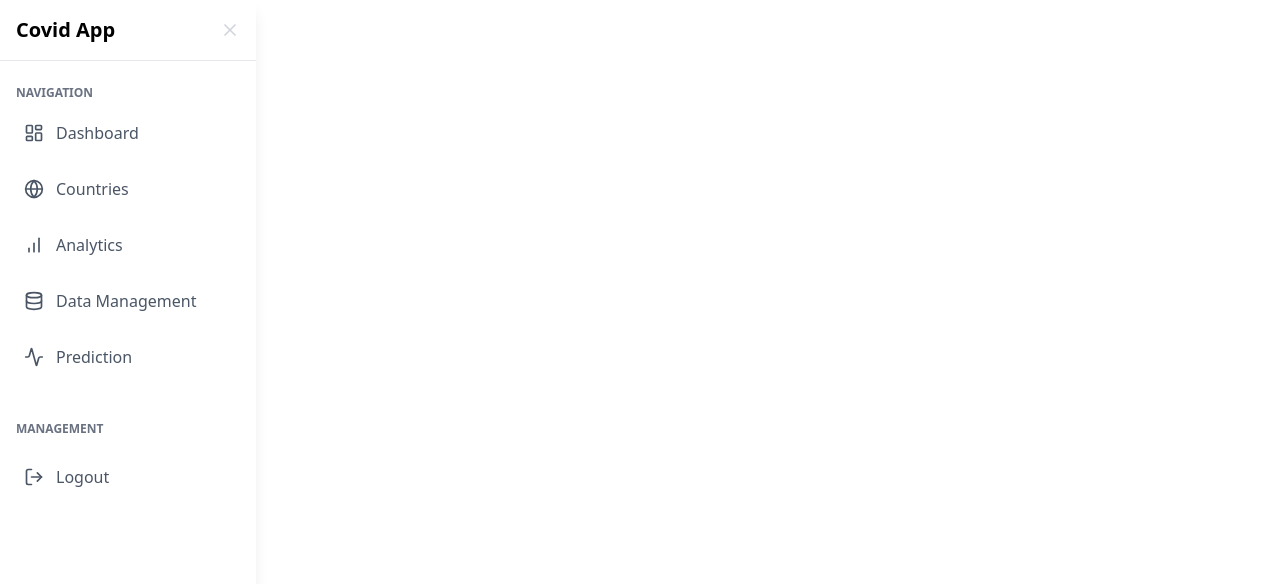
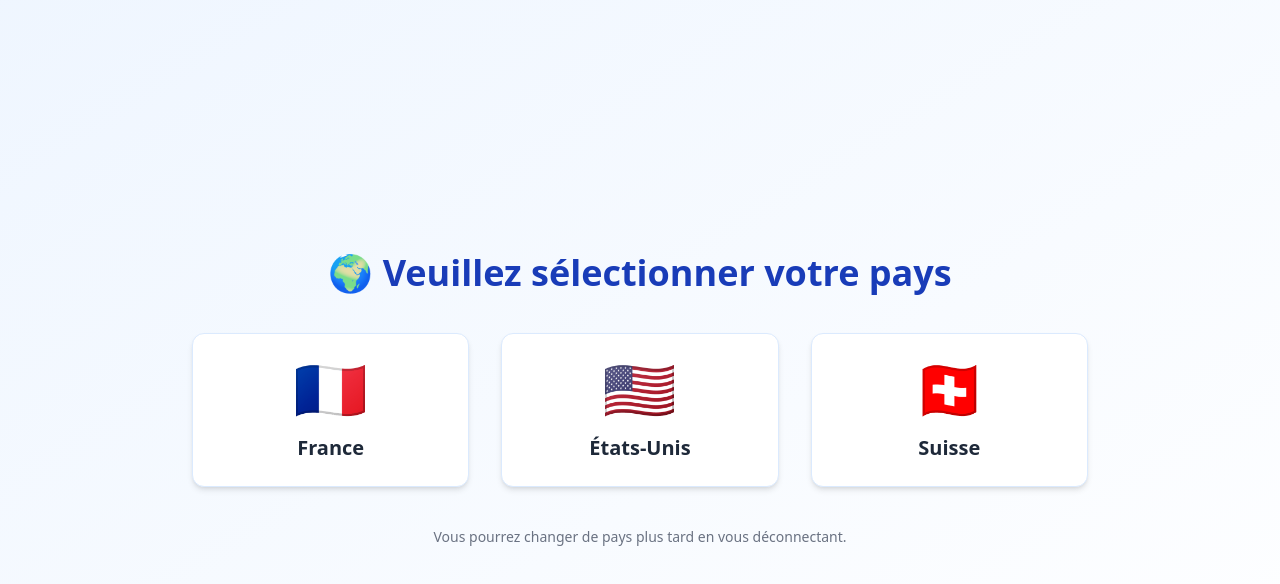
Before and after one commit to mohdulo/BvIsOn, a React (Vite) app in the folder Client/: page /select-country in a window 1280 px wide. Shown: the top 584 px of the page. Built offline with nearby package versions, Linux system fonts and the light colour scheme.

Commit message:
🔒 Country-based access control: conditional sidebar menu rendering based on selected country (France, USA, Switzerland)

```diff
--- a/Client/src/App.tsx
+++ b/Client/src/App.tsx
@@ -1,39 +1,52 @@
 import React, { useState } from 'react';
-import { BrowserRouter as Router, Routes, Route } from 'react-router-dom';
+import { BrowserRouter as Router, Routes, Route, Navigate } from 'react-router-dom';
 import Sidebar from './components/Sidebar';
 import Dashboard from './pages/Dashboard';
 import Countries from './pages/Countries';
 import CountryDetail from './pages/CountryDetail';
 import Analytics from './pages/Analytics';
 import Prediction from './pages/prediction';
-// import DataManagement from './pages/DataManagement';
-// import PredictionForm from "./components/PredictionForm";
-import MetricsTable from "./components/MetricsTable";
+import MetricsTable from './components/MetricsTable';
+import CountrySelector from './pages/countrySelector'; // À créer
+import { CountryContext, countryList } from './contexts/CountryContext';
 
-const App: React.FC = () => {
+const AppContent: React.FC = () => {
   const [sidebarExpanded, setSidebarExpanded] = useState(true);
+  const handleSidebarToggle = (expanded: boolean) => setSidebarExpanded(expanded);
 
-  const handleSidebarToggle = (expanded: boolean) => {
-    setSidebarExpanded(expanded);
-  };
+  const countryCode = localStorage.getItem("country") as keyof typeof countryList | null;
+
+  if (!countryCode || !countryList[countryCode]) {
+    return <Navigate to="/select-country" replace />;
+  }
+
+  const country = countryList[countryCode];
 
   return (
-    <>
-      <Router>
+    <CountryContext.Provider value={country}>
       <Sidebar expanded={sidebarExpanded} onToggle={handleSidebarToggle} />
       <div className={`main-content ${sidebarExpanded ? 'expanded' : 'collapsed'}`}>
         <Routes>
           <Route path="/" element={<Dashboard />} />
           <Route path="/countries" element={<Countries />} />
           <Route path="/countries/:countryId" element={<CountryDetail />} />
-            <Route path="/analytics" element={<Analytics />} />
-            {/* <Route path="/data-management" element={<DataManagement />} /> */}
-            <Route path="/prediction" element={<Prediction />} /> {/* ✅ ajout ici */}
+          {country.features.analytics && <Route path="/analytics" element={<Analytics />} />}
+          <Route path="/prediction" element={<Prediction />} />
           <Route path="/metrics-table" element={<MetricsTable />} />
         </Routes>
       </div>
+    </CountryContext.Provider>
+  );
+};
+
+const App: React.FC = () => {
+  return (
+    <Router>
+      <Routes>
+        <Route path="/select-country" element={<CountrySelector />} />
+        <Route path="/*" element={<AppContent />} />
+      </Routes>
     </Router>
-    </>
   );
 };
 
--- a/Client/src/components/Sidebar.tsx
+++ b/Client/src/components/Sidebar.tsx
@@ -1,6 +1,4 @@
 import React, { useState, useEffect } from 'react';
-
-
 import SidebarLink from './SidebarLink';
 import {
   LayoutDashboard,
@@ -12,14 +10,21 @@ import {
   X,
   Activity
 } from 'lucide-react';
+import { useCountry } from '../contexts/CountryContext'; // ✅ ajout
 
 interface SidebarProps {
   expanded?: boolean;
   onToggle?: (expanded: boolean) => void;
 }
 
+const handleLogout = () => {
+  localStorage.removeItem("country");
+  window.location.href = "/select-country";
+};
+
 const Sidebar: React.FC<SidebarProps> = ({ onToggle }) => {
   const [expanded, setExpanded] = useState(true);
+  const country = useCountry(); // ✅ récupération du pays sélectionné
 
   const toggleSidebar = () => {
     const newExpanded = !expanded;
@@ -29,7 +34,6 @@ const Sidebar: React.FC<SidebarProps> = ({ onToggle }) => {
     }
   };
 
-  // Set initial state when component mounts
   useEffect(() => {
     if (onToggle) {
       onToggle(expanded);
@@ -37,23 +41,14 @@ const Sidebar: React.FC<SidebarProps> = ({ onToggle }) => {
   }, []);
 
   return (
-    <div
-      className={`${
+    <div className={`${
       expanded ? 'w-64' : 'w-20'
-      } h-screen bg-white text-black transition-all duration-300 fixed left-0 top-0 z-50 shadow-lg`}
-    >
+    } h-screen bg-white text-black transition-all duration-300 fixed left-0 top-0 z-50 shadow-lg`}>
       <div className="flex items-center justify-between p-4 border-b border-gray-200">
-        {expanded ? (
-          <div className="flex items-center space-x-3">
+        {expanded && (
           <h1 className="text-xl font-semibold">Covid App</h1>
-          </div>
-        ) : (
-         null
         )}
-        <button
-          onClick={toggleSidebar}
-          className="text-gray-300"
-        >
+        <button onClick={toggleSidebar} className="text-gray-300">
           {expanded ? <X size={20} /> : <Menu size={20} />}
         </button>
       </div>
@@ -66,30 +61,47 @@ const Sidebar: React.FC<SidebarProps> = ({ onToggle }) => {
         )}
         <nav>
           <ul className="space-y-2 px-2">
+            {/* 🇺🇸 et 🇫🇷 → dashboard visible */}
+            {(country.code === "us" || country.code === "fr") && (
               <SidebarLink
                 to="/"
                 icon={<LayoutDashboard size={20} />}
                 label="Dashboard"
                 expanded={expanded}
               />
+            )}
+
+            {/* 🇺🇸 et 🇫🇷 → countries visible */}
+            {(country.code === "us" || country.code === "fr") && (
               <SidebarLink
                 to="/countries"
                 icon={<Globe size={20} />}
                 label="Countries"
                 expanded={expanded}
               />
+            )}
+
+            {/* 🇺🇸 et 🇫🇷 → analytics */}
+            {(country.code === "us" || country.code === "fr") && (
               <SidebarLink
                 to="/analytics"
                 icon={<BarChart size={20} />}
                 label="Analytics"
                 expanded={expanded}
               />
+            )}
+
+            {/* 🇺🇸 seulement → data management */}
+            {country.code === "us" && (
               <SidebarLink
                 to="/data-management"
                 icon={<Database size={20} />}
                 label="Data Management"
                 expanded={expanded}
               />
+            )}
+
+            {/* 🌍 tous → prediction */}
             <SidebarLink
               to="/prediction"
               icon={<Activity size={20} />}
@@ -104,14 +116,21 @@ const Sidebar: React.FC<SidebarProps> = ({ onToggle }) => {
             Management
           </div>
         )}
+
         <div className="px-2 mt-2">
           {expanded ? (
-            <button className="flex items-center w-full px-4 py-3 text-gray-600 hover:bg-gray-100 hover:text-blue-600 rounded-lg transition-colors group">
+            <button
+              onClick={handleLogout}
+              className="flex items-center w-full px-4 py-3 text-gray-600 hover:bg-gray-100 hover:text-blue-600 rounded-lg transition-colors group"
+            >
               <LogOut size={20} className="mr-3" />
               <span>Logout</span>
             </button>
           ) : (
-            <button className="flex items-center justify-center w-full px-2 py-3 text-gray-600 hover:bg-gray-100 hover:text-blue-600 rounded-lg transition-colors group">
+            <button
+              onClick={handleLogout}
+              className="flex items-center justify-center w-full px-2 py-3 text-gray-600 hover:bg-gray-100 hover:text-blue-600 rounded-lg transition-colors group"
+            >
               <LogOut size={20} />
             </button>
           )}
--- /dev/null
+++ b/Client/src/contexts/CountryContext.tsx
@@ -0,0 +1,51 @@
+import { createContext, useContext } from "react";
+
+export type CountryCode = "fr" | "us" | "ch";
+
+export interface CountryConfig {
+  code: CountryCode;
+  name: string;
+  features: {
+    analytics: boolean;
+    dataviz: boolean;
+    technicalAPI: boolean;
+    languages: string[];
+  };
+}
+
+export const countryList: Record<CountryCode, CountryConfig> = {
+  fr: {
+    code: "fr",
+    name: "France",
+    features: {
+      analytics: true,
+      dataviz: true,
+      technicalAPI: false,
+      languages: ["fr"],
+    },
+  },
+  us: {
+    code: "us",
+    name: "États-Unis",
+    features: {
+      analytics: true,
+      dataviz: true,
+      technicalAPI: true,
+      languages: ["en"],
+    },
+  },
+  ch: {
+    code: "ch",
+    name: "Suisse",
+    features: {
+      analytics: false,
+      dataviz: false,
+      technicalAPI: false,
+      languages: ["fr", "de", "it"],
+    },
+  },
+};
+
+export const CountryContext = createContext<CountryConfig>(countryList.fr);
+
+export const useCountry = () => useContext(CountryContext);
--- a/Client/src/main.tsx
+++ b/Client/src/main.tsx
@@ -1,10 +1,35 @@
-import React from 'react'
-import ReactDOM from 'react-dom/client'
-import App from './App'
-import './index.css'   // si tu utilises Tailwind ou d'autres styles
+// import React from 'react'
+// import ReactDOM from 'react-dom/client'
+// import App from './App'
+// import './index.css'   // si tu utilises Tailwind ou d'autres styles
 
-ReactDOM.createRoot(document.getElementById('root') as HTMLElement).render(
-  <React.StrictMode>
-    <App />
-  </React.StrictMode>
-)
+// ReactDOM.createRoot(document.getElementById('root') as HTMLElement).render(
+//   <React.StrictMode>
+//     <App />
+//   </React.StrictMode>
+// )
+import React from "react";
+import ReactDOM from "react-dom/client";
+import App from "./App";
+// @ts-ignore
+import "./index.css";
+
+import { CountryContext, countryList } from "./contexts/CountryContext";
+
+const root = ReactDOM.createRoot(document.getElementById("root")!);
+
+// 🔐 Vérifie aussi le chemin d’URL courant
+const currentPath = window.location.pathname;
+const code = localStorage.getItem("country") as keyof typeof countryList;
+
+if ((!code || !countryList[code]) && currentPath !== "/select-country") {
+  window.location.href = "/select-country";
+} else {
+  root.render(
+    <React.StrictMode>
+      <CountryContext.Provider value={countryList[code ?? "fr"]}>
+        <App />
+      </CountryContext.Provider>
+    </React.StrictMode>
+  );
+}
--- /dev/null
+++ b/Client/src/pages/countrySelector.tsx
@@ -0,0 +1,38 @@
+import { useNavigate } from "react-router-dom";
+import { countryList, CountryConfig } from "../contexts/CountryContext";
+
+export default function CountrySelector() {
+  const navigate = useNavigate();
+
+  const selectCountry = (code: keyof typeof countryList) => {
+    localStorage.setItem("country", code);
+    navigate("/");
+  };
+
+  return (
+    <div className="min-h-screen flex flex-col items-center justify-center px-6 bg-gradient-to-br from-blue-50 to-white">
+      <h1 className="text-4xl font-bold mb-10 text-blue-800 text-center">
+        🌍 Veuillez sélectionner votre pays
+      </h1>
+
+      <div className="grid grid-cols-1 md:grid-cols-3 gap-8 w-full max-w-4xl">
+        {Object.entries(countryList).map(([code, conf]: [string, CountryConfig]) => (
+          <button
+            key={code}
+            onClick={() => selectCountry(code as keyof typeof countryList)}
+            className="bg-white rounded-xl shadow-md p-6 hover:shadow-xl hover:scale-[1.03] transition-all flex flex-col items-center justify-center gap-4 border border-blue-100"
+          >
+            <span className="text-6xl">
+              {code === "fr" ? "🇫🇷" : code === "us" ? "🇺🇸" : "🇨🇭"}
+            </span>
+            <span className="text-xl font-semibold text-gray-800">{conf.name}</span>
+          </button>
+        ))}
+      </div>
+
+      <p className="mt-10 text-sm text-gray-500 text-center">
+        Vous pourrez changer de pays plus tard en vous déconnectant.
+      </p>
+    </div>
+  );
+}
```
Lines whose indentation alone changed are shown as unchanged.
